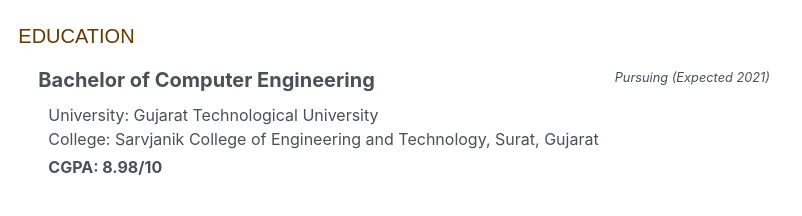
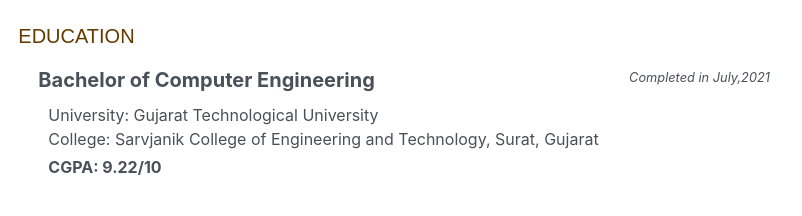
Before and after one commit to naik2018/resume, a plain HTML site: page index.html in a window 1280 px wide. Shown: the part 209-425 px from the top of the page, 478-1280 px from the left. Drawn offline with nearby package versions, Linux system fonts and the light colour scheme; a web font is replaced by a local one.

Commit message:
Update index.html

```diff
--- a/index.html
+++ b/index.html
@@ -133,13 +133,13 @@
                         <a class="list-group-item list-group-item-action flex-column align-items-start " target="_blank " style="border: none;pointer-events: none;cursor: default; ">
                             <div class="d-flex w-100 justify-content-between ">
                                 <h5 class="mb-1 "><strong>Bachelor of Computer Engineering</strong></h5>
-                                <p class="small"> <i> Pursuing (Expected 2021) </i></small>
+                                <p class="small"> <i> Completed in July,2021 </i></small>
                             </div>
 
                             <p class="mb-1 ">University: Gujarat Technological University<br> College: Sarvjanik College of Engineering and Technology, Surat, Gujarat
                             </p>
                             <br>
-                            <p class="gitlink "> <b> CGPA: 8.98/10</b></p>
+                            <p class="gitlink "> <b> CGPA: 9.22/10</b></p>
                         </a>
                         <a class="list-group-item list-group-item-action flex-column align-items-start " style="border: none;pointer-events: none;cursor: default; ">
                             <div class="d-flex w-100 justify-content-between ">
```
